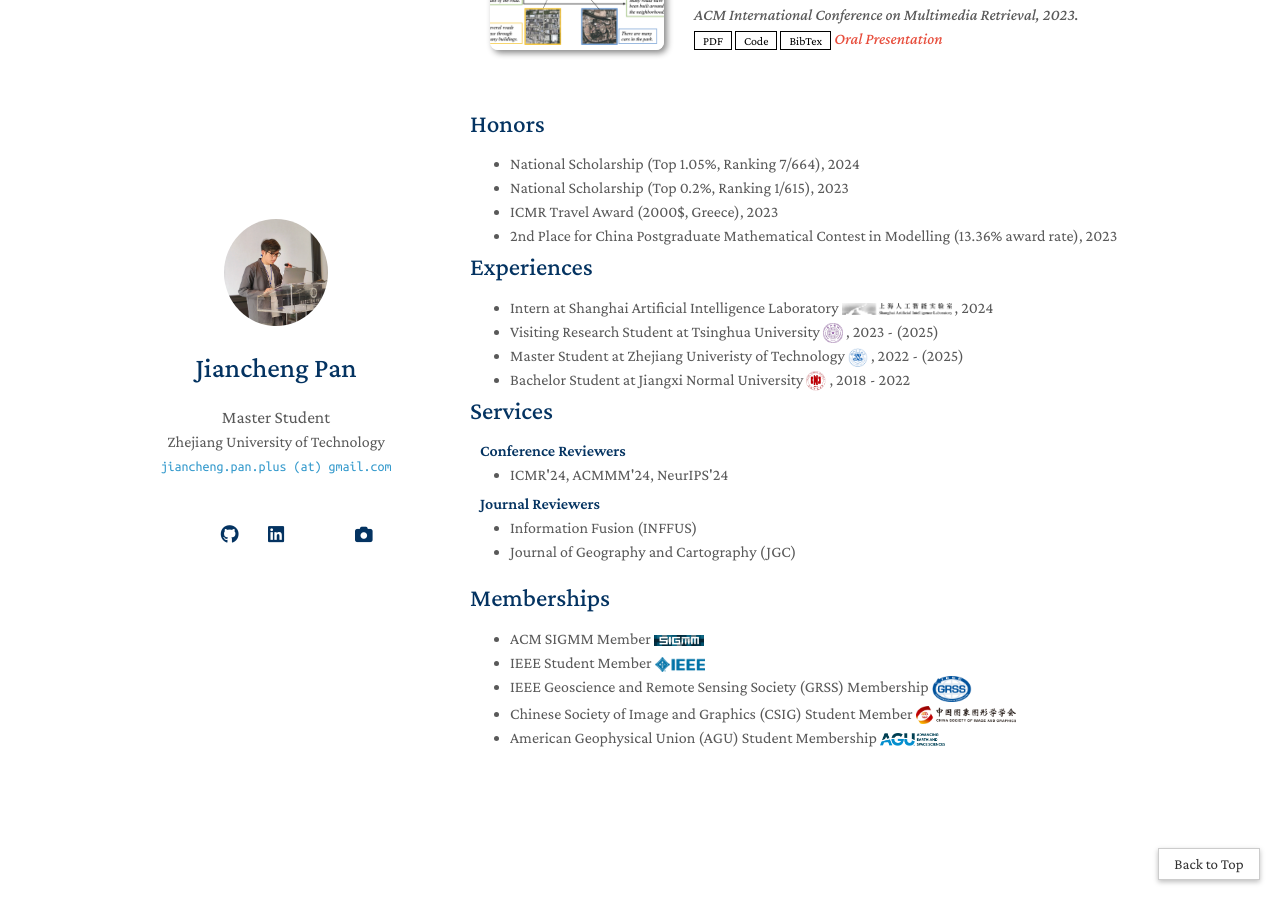
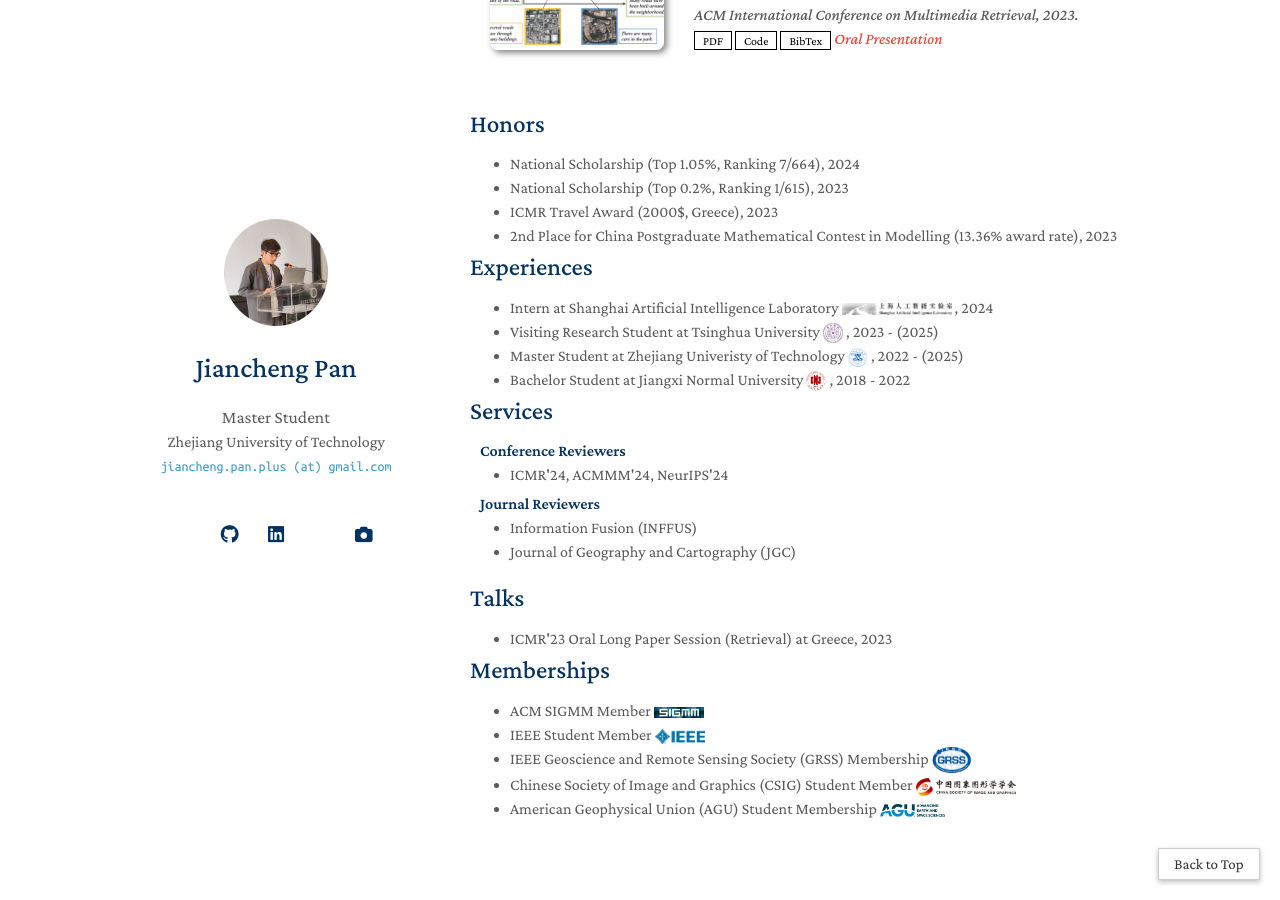
Before and after one commit to jaychempan/jaychempan.github.io, a Jekyll site: the page built from index.md, in a window 1280 px wide and 900 px high, scrolled down 1547 px. Built offline with Jekyll 4.4.1, drawn with Linux system fonts in a browser that asks for light colours; a style sheet for code colours, icons or effects is not loaded; our own code applies the rules of GitHub Pages for plain Markdown files.

Commit message:
update index

```diff
--- /dev/null
+++ b/_includes/talks.md
@@ -0,0 +1,5 @@
+## Talks
+
+<ul style="margin:0 0 5px;">
+  <li>ICMR'23 Oral Long Paper Session (Retrieval) at Greece, 2023</li>
+</ul>
--- a/index.md
+++ b/index.md
@@ -26,4 +26,6 @@ My research interests include but are not limited to Multimodal Learning, Data-c
 
 {% include_relative _includes/services.md %}
 
+{% include_relative _includes/talks.md %}
+
 {% include_relative _includes/memberships.md %}
```
